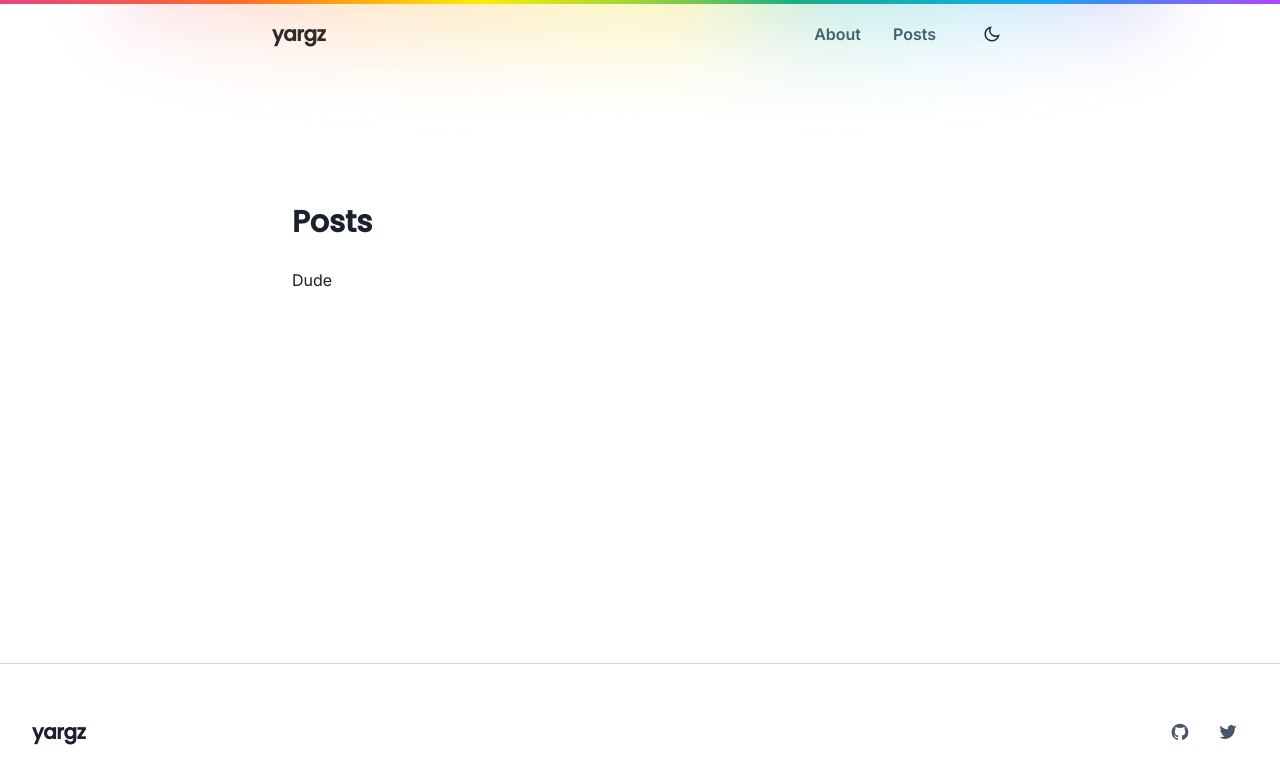
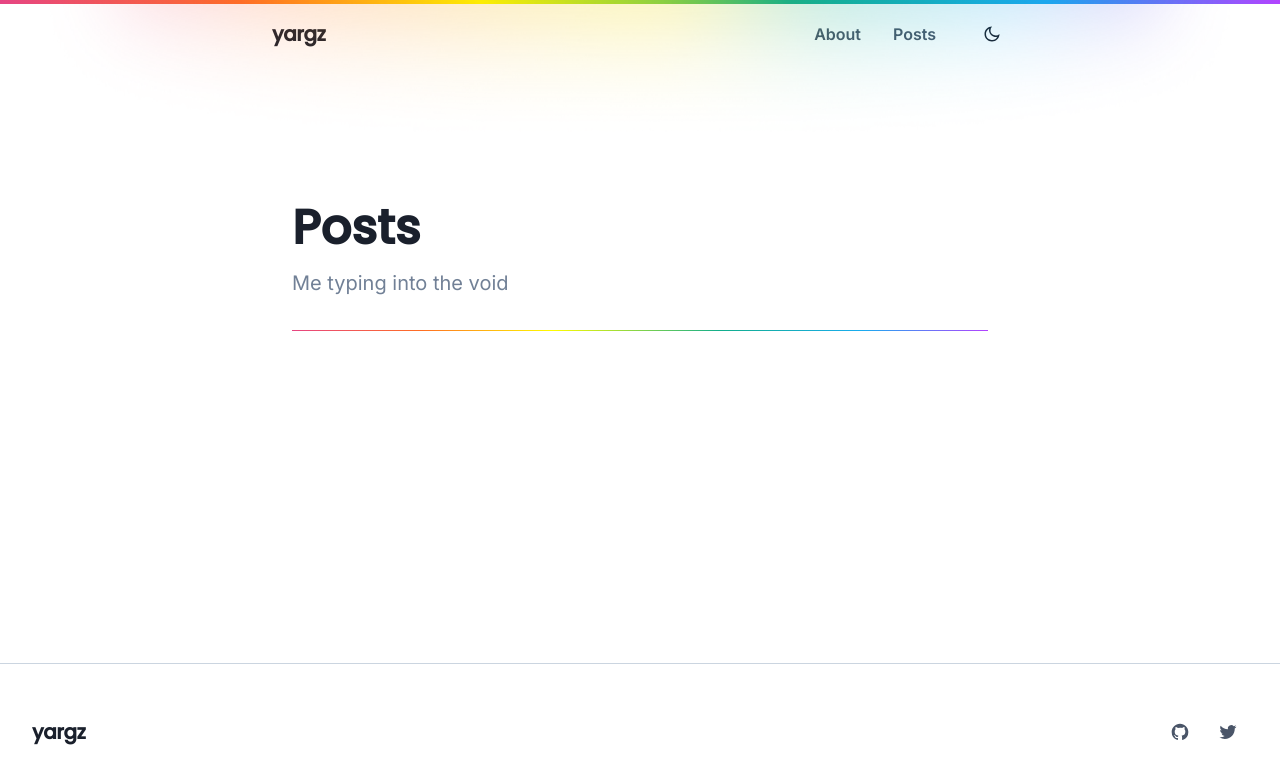
Before and after one commit to adamyarger/yargz-blog, a Next.js app: page /posts in a window 1280 px wide. Shown: the top 784 px of the page. Built offline with nearby package versions, Linux system fonts and the light colour scheme.

Commit message:
adds color bar

```diff
--- /dev/null
+++ b/components/color-bar/index.tsx
@@ -0,0 +1,25 @@
+import { Box, BoxProps } from '@chakra-ui/react'
+
+
+
+export default function ColorBar(props: BoxProps) {
+  return (
+    <Box
+      backgroundImage={
+        `linear-gradient(
+        54.14deg, rgb(230, 69, 131) 0.21%,
+        rgb(255, 110, 35) 18.92%,
+        rgb(255, 252, 0) 37.63%,
+        rgb(18, 174, 140) 61.54%,
+        rgb(25, 172, 239) 81.81%,
+        rgb(179, 66, 255) 100%)`
+      }
+      backgroundPosition="left top"
+      backgroundRepeat="no-repeat"
+      backgroundSize="100% 4px"
+      width="100%"
+      height="1px"
+      {...props}
+    ></Box>
+  )
+}
--- a/components/header/index.tsx
+++ b/components/header/index.tsx
@@ -7,12 +7,12 @@ import {
   IconButton,
   useColorModeValue,
   Icon,
-  useColorMode,
-  chakra
+  useColorMode
 } from '@chakra-ui/react';
 import { RiCloseFill, RiMenu2Line, RiMoonLine, RiSunLine } from 'react-icons/ri';
 import Link from 'next/link';
 import Logo from 'components/logo'
+import ColorBar from 'components/color-bar'
 
 import { MobileNav } from './mobile-nav';
 import { DesktopNav } from './desktop-nav';
@@ -23,20 +23,7 @@ const Header = () => {
 
   return (
     <Box>
-      <chakra.div css={{
-        backgroundImage: `linear-gradient(
-                            54.14deg, rgb(230, 69, 131) 0.21%,
-                            rgb(255, 110, 35) 18.92%,
-                            rgb(255, 252, 0) 37.63%,
-                            rgb(18, 174, 140) 61.54%,
-                            rgb(25, 172, 239) 81.81%,
-                            rgb(179, 66, 255) 100%)`,
-        backgroundPosition: "left top",
-        backgroundRepeat: 'no-repeat',
-        backgroundSize: '100% 4px',
-        height: '4px',
-        width: '100%'
-      }}></chakra.div>
+      <ColorBar height="4px" />
       <Flex
         as={'header'}
         pos="static"
--- /dev/null
+++ b/components/page-header/index.tsx
@@ -0,0 +1,25 @@
+import {
+  Heading,
+  Text,
+  Box
+} from '@chakra-ui/react'
+
+interface Props {
+  title: string
+  subtitle?: string
+}
+
+export default function PageHeader(props: Props) {
+  const { title, subtitle } = props
+  return (
+    <Box py="8">
+      <Heading as="h1" size="2xl" mb="4">
+        {title}
+      </Heading>
+
+      <Text color="gray.500" fontSize="xl">
+        {subtitle}
+      </Text>
+    </Box>
+  )
+}
--- a/pages/posts/index.tsx
+++ b/pages/posts/index.tsx
@@ -1,6 +1,8 @@
+import Head from 'next/head'
 import DefaultLayout from 'layouts/default-layout'
-import Head from 'next/head'
 import Container from 'components/container'
+import PageHeader from 'components/page-header'
+import ColorBar from 'components/color-bar'
 import {
   Box,
   Heading
@@ -22,12 +24,12 @@ const Posts = ({ data }: Props) => {
 
         <Box
           as="section"
-          pt={{ base: "6rem", md: "8rem" }}
+          pt={{ base: "4rem", md: "6rem" }}
           pb={{ base: "0", md: "5rem" }}
         >
           <Container maxW="760px">
-            <Heading as="h2" size="lg" mb="7">Posts</Heading>
-            Dude
+            <PageHeader title="Posts" subtitle="Me typing into the void" />
+            <ColorBar />
           </Container>
         </Box>
       </DefaultLayout>
```
